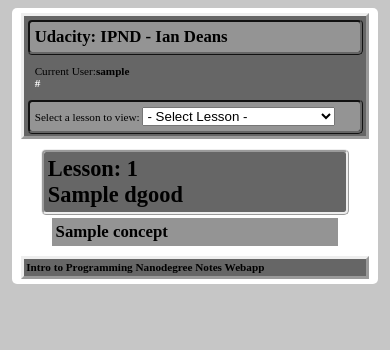
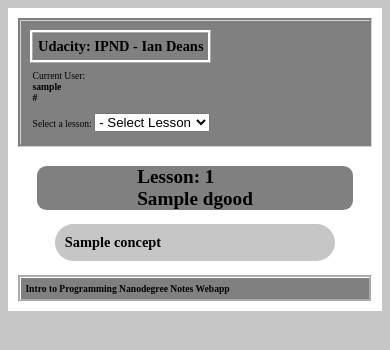
Before and after one commit to fryymann715/notesapp, a Python web app: template templates/lessons.html in a window 390 px wide. Shown: the top 350 px of the page. Run offline with Jinja, Linux system fonts and the light colour scheme; the template is opened without the code that fills it: most values are stand-ins (such as "Sample title", 1, 10 or a date in 2020).

Commit message:
12/5/15
Nearly finished with the new style sheets for my responsive design.  Deploying current code to online app engine.

```diff
--- a/stylesheets/desktop-style.css
+++ b/stylesheets/desktop-style.css
@@ -1,86 +1,69 @@
 
-.outter-bars {
-    position: relative;
-    z-index: 2;
-    margin: 5px;
-    width: 95%;
-    background-color: white;
-    position: relative;
-    border-style: outset;
+
+#header-block {
+    border-style: double;
+    border-color: white;
+    margin: 10px;
     padding: 5px;
 }
 
-#header-row {
-    position: fixed;
-    display: flex;
-    height: 75px;
+#title-row {
+    justify-content: flex-start;
+}
+#user-login-row {
+    justify-content: flex-end;
+    padding-right: 10px;
+}
+#lesson-select {
+    justify-content: flex-start;
 }
 
-#title-bar {
-    position: fixed;
-    float: left;
-    z-index: 3;
+#lesson-block {
+    margin: 20px;
+    display: flex;
+    justify-content: center;
 }
 
-#user-bar {
-    position: fixed;
-    right: 100px;
-    z-index: 3;
+#lesson-grid {
+    display: flex;
+    flex-direction: column;
+    width: 95%;
+    padding: 10px;
 }
 
+#lesson-title-row {
+    border-style: outset;
+    background-color: white;
+    padding: 25px;
+    border-color: #66ccff;
+}
 
-#lesson-select-bar {
-    position: relative;
+#concepts-row {
+    height: 400px;
+    margin: 10px;
+    overflow: auto;
+
+}
+
+.concept-block {
+    border-style: inset;
+    display: flex;
+    max-width: 100%;
     background-color: white;
-    border-radius: 10px;
+    margin: 25px;
     padding: 5px;
-    top: 40px;
-    height: 25px;;
-    }
+}
 
-.lesson-row {
-    position: fixed;
-    top: 600px;
-    left: 200px;
-    border-style: dotted;
-    margin: 5px;
+.concept-header {
+    width: 20%;
+}
+.concept-main {
     width: 80%;
 }
 
 
-#footer-row {
-    position: fixed;
-    bottom: 5px;
-}
-
-#lesson-grid {
-    position: relative;
-    top: 100px;
-    left: 50px;
-
-    z-index: 1;
-}
-
-#lesson-title-bar {
-    position: relative;
-}
-
-.concept {
-    display: flex;
-    justify-content
-}
 
 body {
-    background-color: teal;
-    font-size: 70%;
+    background-color: #66ccff;
+    font-size: 90%;
 }
-
-#page-grid {
-    position: absolute;
-    width: 100%;
-    z-index: 1;
-}
-
-h1, h2, h3, h4, h5 {
-    margin: 0px;
-}
--- a/stylesheets/note-style.css
+++ b/stylesheets/note-style.css
@@ -1,3 +1,7 @@
+
+body {
+    font-size: 70%;
+}
 
 h1, h2, h3, h4, h5 {
 	margin: 0px;
@@ -5,31 +9,25 @@
 
 a {
 	text-decoration: none;
-	color: white;
+	color: black;
+}
+
+.concept-block:hover {
+    cursor: crosshair;
+}
+
+.page-grid{
+    position: relative;
+    max-width: 100%;
+}
+
+.block {
+    position: relative;
+    max-width: 100%;
 }
 
 .row {
-	width: 100%;
-	display: flex;
-	justify-content: flex-end;
-	padding: .5em;
+    position: relative;
+    display: flex;
+    max-width: 100%;
 }
-.col-1 {
-	width: 20%;
-}
-.col-2 {
-	width: 40%;
-}
-.col-3 {
-	width: 60%;
-}
-.col-4 {
-	width: 80%;
-}
-.col-5 {
-	width: 100%;
-}
-
-.concept:hover {
-	cursor: crosshair;
-}
--- a/stylesheets/responsive-layout-1.css
+++ b/stylesheets/responsive-layout-1.css
@@ -1,80 +1,74 @@
 
-#user-bar {
-	position: relative;
-	z-index: 3;
-	margin-left: auto;
-	margin-right: auto;
-	margin-top: 10px;
-	margin-bottom: 10px;
-	width: 95%;
+.page-grid {
+    background-color: white;
+    padding: 1em;
 }
 
-.top-bar {
-	background-color: #949494;
-	position: relative;
-	z-index: 3;
-	border-radius: 5px;
-	border-style: ridge;
-	border-color: #666666;
-	margin: auto;
-	padding: 5px;
-	width: 95%;
+#header-block {
+    background-color: grey;
+    border-style: groove;
+    border-color: lightgrey;
+    padding: .5em;
+    align-content: space-between;
+}
+
+#title-col {
+    padding: .5em;
+    border-style: ridge;
+    border-color: white;
+}
+
+#user-login-col {
+    padding: .25em;
+}
+#lesson-select-form {
+    padding: .25em;
 }
 
 #lesson-select-menu {
-	width: 60%;
+    width: 50%;
 }
 
-.outter-bars {
-	background-color: #666666;
-	position: relative;
-	z-index: 2;
-	margin-left: auto;
-	margin-right: auto;
-	padding: 2.5px;
-	border-style: outset;
-	width: 95%;
+#lesson-block {
+    margin: 1em;
 }
 
 #lesson-grid {
 	position: relative;
+	padding: 5px;
+    display: flex;
+    flex-direction: column;
+}
+
+#lesson-title-row {
+    justify-content: space-around;
+    background-color: grey;
+    border-radius: 1em;
+}
+
+
+.concept-block {
+	position: relative;
+	background-color: #C6C6C6;
+	border-radius: 2em;
+	margin-top: 1em;
 	margin-left: auto;
 	margin-right: auto;
-	padding: 5px;
+	padding: 1em;
+	width: 80%;
+	display: flex;
+	flex-direction: column;
+	justify-content: center;
 }
+#post-row {
 
-#lesson-title-bar {
-	background-color: #666666;
-	position: relative;
-	z-index: 3;
-	border-radius: 5px;
-	border-style: ridge;
-	margin-left: auto;
-	margin-right: auto;
-	padding: 4px;
-	width: 95%;
-}
-
-.concept {
-	background-color: #949494;
-	position: relative;
-	margin-left: auto;
-	margin-right: auto;
-	margin-top: 2.5px;
-	padding: 4px;
-	width: 90%;
-}
-
-#add-post-box {
-	position: relative;
-	width: 85%;
-	font-size: 1em;
 }
 
 #add-post-div {
 	position: relative;
 	border-radius: 5px;
 	border-style: ridge;
+	border-color: white;
 	margin-left: auto;
 	margin-right: auto;
 	margin-top: 5px;
@@ -82,9 +76,13 @@
 	width: 95%;
 
 }
-
+#add-post-box {
+	position: relative;
+	width: 85%;
+	font-size: 1em;
+}
 #post-box {
-	background-color: grey;
+	background-color: white;
 	position: relative;
 	margin-left: auto;
 	margin-right: auto;
@@ -94,30 +92,21 @@
 	font-size: 1em;
 }
 
-#lesson-row {
-	position: relative;
-	z-index: 2;
-	margin-left: auto;
-	margin-right: auto;
-	padding: 5px;
-	width: 90%;
+
+#footer-block {
+    background-color: grey;
+    border-style: groove;
+    border-color: white;
+    padding: .5em;
 }
 
-#page-grid {
-	background-color: white;
-	position: relative;
-	z-index: 1;
-	margin-left: auto;
-	margin-right: auto;
-	padding: 5px;
-	width: 95%;
-	height: 95%;
-	border-radius: 5px;
-
-}
 
 
 body {
 	background-color: #C6C6C6;
-	font-size: 70%;
+	font-size: 60%;
+ }
+
+.row {
+    margin: .5em;
 }
--- a/templates/lessons.html
+++ b/templates/lessons.html
@@ -1,23 +1,26 @@
 {% extends "new-base.html" %}
 {% block lesson %}
-    <div id="lesson-title-bar">
+<div id="lesson-grid">
+    <div id="lesson-title-row" class="row">
         <h1 id="lesson-title">Lesson: {{dgoods.lesson_number}}<br>
             {{dgoods.lesson_name}}</h1>
     </div>
         <!-- Here I run a for loop for each concept in the list and the description content is flagged as safe
          because I use some HTML formatting in my note files. -->
+     <div id="concepts-row">
         {% for concept in dgoods.concept_list %}
-
-        <section class="concept" id="c{{concept.concept_id}}" onclick="openDesc('c{{concept.concept_id}}')">
-            <header><h2>{{concept.title}}</h2></header>
-            <main id="c{{concept_id}}" style="display: none;">
+            <section class="concept-block" id="c{{concept.concept_id}}" onclick="openDesc('c{{concept.concept_id}}')">
+                <header class="concept-header"><h2>{{concept.title}}</h2></header>
+                <main class="concept-main" id="c{{concept_id}}" style="display: none;">
                     <p>
                         {{concept.description | safe}}
                     </p>
                 </main>
             </section>
         {% endfor %}
+    </div>
 {% if dgoods.is_user %}
+    <div id="post-row">
         <div id="add-post-div">
             <form id="post-form" action="/sign?lesson_number={{dgoods.lesson_number}}" method="post">
              <textarea id="add-post-box" name="content" rows="3" cols="60"></textarea>
@@ -35,6 +38,7 @@
                 {% endfor %}
             </div>
         {% endif %}
+    </div>
 {% endif %}
-
+</div>
 {% endblock %}
--- a/templates/new-base.html
+++ b/templates/new-base.html
@@ -4,27 +4,27 @@
         <meta charset="UTF-8">
         <meta name="viewport" content="width=device-width, initial-scale=1">
         <link href="/stylesheets/note-style.css" rel="stylesheet" type="text/css">
-        <link media="(max-width: 700px)" href="/stylesheets/responsive-layout-1.css" rel="stylesheet" type="text/css">
-        <link media="(min-width: 700px)" href="/stylesheets/desktop-style.css" rel="stylesheet" type="text/css">
+        <link media="(max-width: 900px)" href="/stylesheets/responsive-layout-1.css" rel="stylesheet" type="text/css">
+        <link media="(min-width: 900px)" href="/stylesheets/desktop-style.css" rel="stylesheet" type="text/css">
         <script type="text/javascript" media="(max-width: 700px)" src="/javascript/responsivescript.js"></script>
         <title>Ian's Notes</title>
     </head>
     <body>
-        <div id="page-grid">
-            <div id="header-row" class="outter-bars">
-                <div id="title-bar" class="top-bar">
-                    <h2>Udacity: IPND - Ian Deans</h2>
+        <div class="page-grid">
+            <div id="header-block" class="block">
+                <div id="title-row" class="row">
+                    <div id="title-col"><h2>Udacity: IPND - Ian Deans</h2></div>
                 </div>
-
-                <div id="user-bar">
-                    Current User:<strong>{{dgoods.user_name}}</strong><br>
+                <div id="user-login-row" class="row">
+                    <div id="user-login-col">
+                        Current User:<br><strong>{{dgoods.user_name}}</strong><br>
                         <a style="font-weight: bold; visited: black;" href="{{dgoods.user_url}}">{{dgoods.user_linktext}}</a>
                     </div>
-
-                <div id="lesson-select-bar" class="top-bar">
+                </div>
+                <div id="lesson-select" class="row">
                     {% if dgoods.lesson_list %}
                     <form id="lesson-select-form" action="/lesson">
-                            <label>Select a lesson to view:
+                            <label>Select a lesson:
                                 <select name="lesson_input" id="lesson-select-menu" onchange="this.form.submit()">
                                     <option value="0">- Select Lesson -</option>
                                     {% for lesson in dgoods.lesson_list %}
@@ -39,15 +39,14 @@
 
                 {% block error %}
                 {% endblock %}
-            <div id="lesson-row">
-                <div id="lesson-grid">
+
+            <div id="lesson-block" class="block">
                     {% block lesson %}
                     {% endblock %}
             </div>
-            </div>
-            <div id="footer-row" class="outter-bars">
+
+            <div id="footer-block" class="block">
                 <h4>Intro to Programming Nanodegree Notes Webapp</h4>
-
             </div>
         </div>
     </body>
```
Lines whose indentation alone changed are shown as unchanged.
